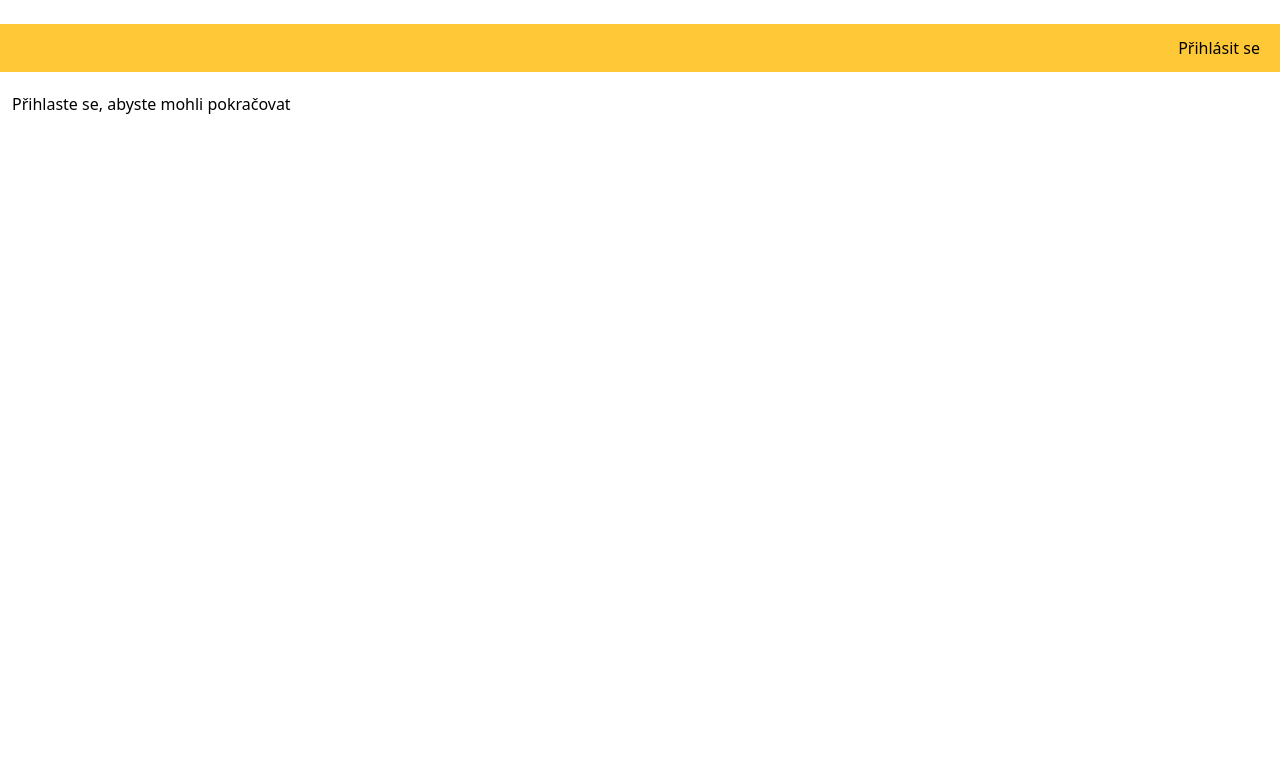
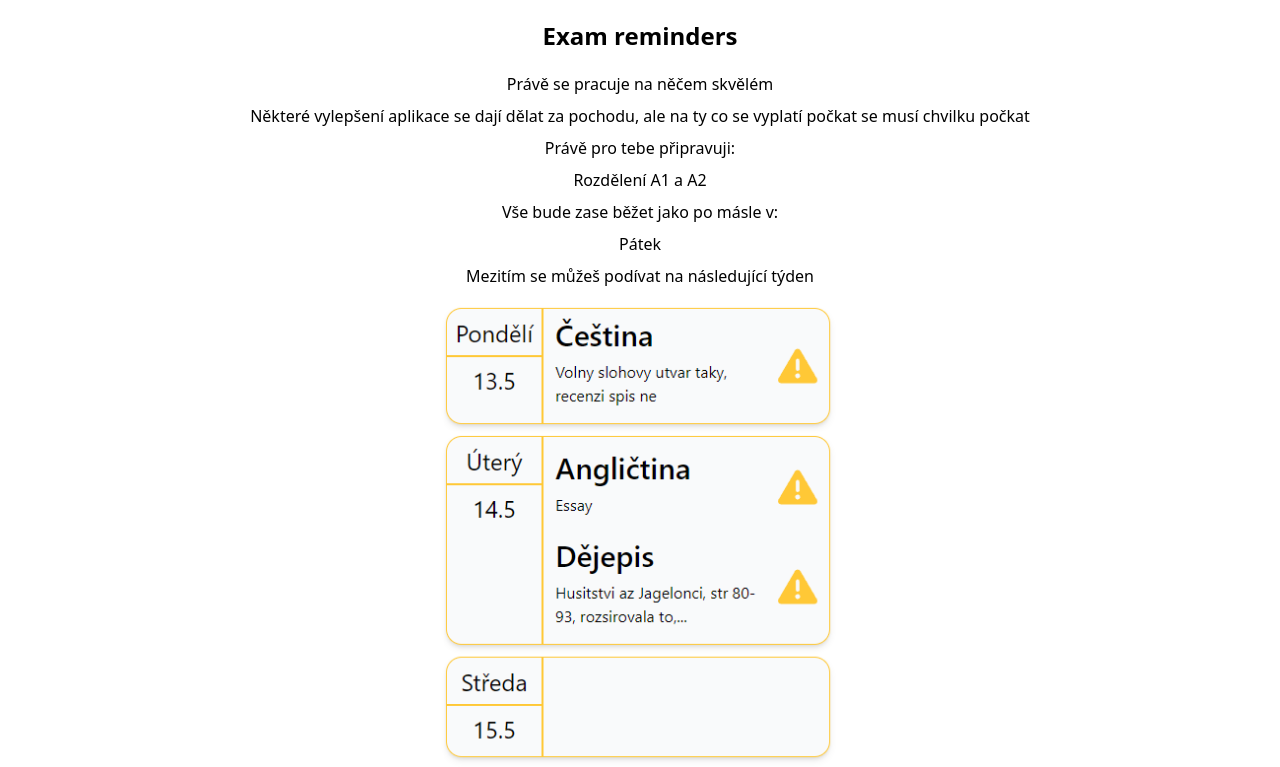
Before and after one commit to PaveeGameDev/exam-reminders, a Next.js app: page / in a window 1280 px wide. Shown: the top 767 px of the page. Built offline with nearby package versions, Linux system fonts and the light colour scheme; no server answers.

Commit message:
Outage launch

```diff
--- a/app/layout.tsx
+++ b/app/layout.tsx
@@ -63,17 +63,17 @@ export default function RootLayout({
   return (
     <html lang="cs" className="max-w-full overflow-x-hidden">
       <body>
-        {/*<UpdateUnderway*/}
-        {/*  text="Rozdělení A1 a A2"*/}
-        {/*  image="/images/UpcomingWeek1.png"*/}
-        {/*  backOn="Pátek"*/}
-        {/*/>*/}
-        <AuthProvider>
-          <NavBar />
-          <main className="m-3 mt-5">{children}</main>
-          <SpeedInsights />
-          <Analytics />
-        </AuthProvider>
+        <UpdateUnderway
+          text="Rozdělení A1 a A2"
+          image="/images/UpcomingWeek1.png"
+          backOn="Pátek"
+        />
+        {/*<AuthProvider>*/}
+        {/*  <NavBar />*/}
+        {/*  <main className="m-3 mt-5">{children}</main>*/}
+        {/*  <SpeedInsights />*/}
+        {/*  <Analytics />*/}
+        {/*</AuthProvider>*/}
       </body>
     </html>
   );
```
